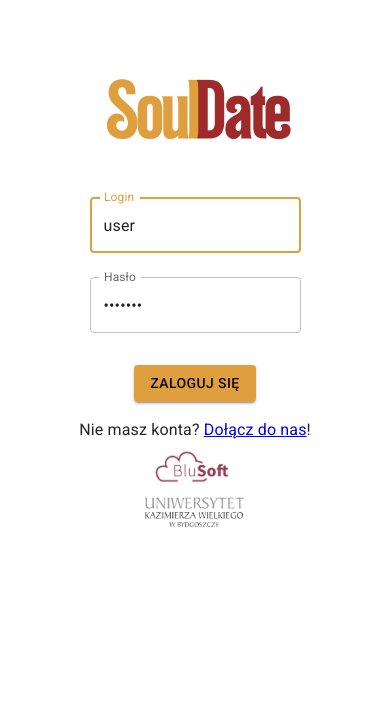
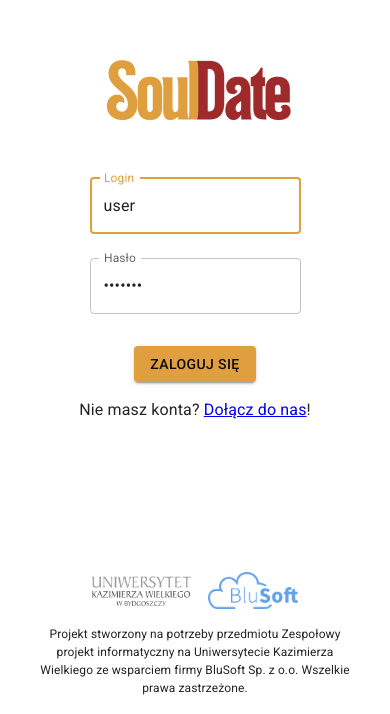
Before and after one commit to dawid-bobowski/souldate, a React (Vite) app: page /login in a window 390 px wide. Shown: the part 130-844 px from the top of the page. Built offline with nearby package versions, Linux system fonts and the light colour scheme; a web font is replaced by a local one.

Commit message:
Add mobile navbar and some general UI adjustments

```diff
--- /dev/null
+++ b/src/components/common/MobileNavbar.tsx
@@ -0,0 +1,47 @@
+import { useState } from 'react';
+import { Box } from '@mui/material';
+import MenuOpenIcon from '@mui/icons-material/MenuOpen';
+import Logo from '../../assets/souldate-logo.png';
+
+function MobileNavbar(): JSX.Element {
+  const [isOpen, setIsOpen] = useState<boolean>(false);
+
+  function handleMenuClick(): void {
+    setIsOpen(!isOpen);
+  }
+
+  return (
+    <Box
+      sx={{
+        display: { xs: 'flex', sm: 'none' },
+        alignItems: 'center',
+        justifyContent: 'space-between',
+        width: '100%',
+        height: '5rem',
+        position: 'fixed',
+        top: 0,
+        backgroundColor: 'common.white',
+      }}
+    >
+      <MenuOpenIcon
+        onClick={handleMenuClick}
+        sx={{
+          fontSize: 48,
+          marginLeft: 2,
+          color: 'common.secondary',
+        }}
+      />
+      <img
+        src={Logo}
+        width={150}
+        style={{
+          position: 'relative',
+          top: '0.25rem',
+          overflow: 'hidden',
+        }}
+      />
+    </Box>
+  );
+}
+
+export default MobileNavbar;
--- a/src/components/common/Tabs.tsx
+++ b/src/components/common/Tabs.tsx
@@ -13,7 +13,13 @@
 
   return (
     <>
-      <Box sx={{ padding: '12px 16px' }}>
+      <Box
+        sx={{
+          display: 'flex',
+          justifyContent: 'center',
+          padding: '12px 16px',
+        }}
+      >
         <Avatar
           variant='circular'
           src={`src/assets/users/${username}.jpg`}
--- a/src/components/common/TextInput.tsx
+++ /dev/null
@@ -1,17 +0,0 @@
-function TextInput(props: TextInputProps): JSX.Element {
-  const { type, value, setState } = props;
-
-  function handleChange(event: React.ChangeEvent<HTMLInputElement>) {
-    setState(event.target.value);
-  }
-
-  return (
-    <input
-      type={type}
-      value={value}
-      onChange={handleChange}
-    />
-  );
-}
-
-export default TextInput;
--- a/src/components/common/index.ts
+++ b/src/components/common/index.ts
@@ -1,5 +1,5 @@
 export { default as Footer } from './Footer';
 export { default as Navbar } from './Navbar';
 export { default as PageTitle } from './PageTitle';
-export { default as TextInput } from './TextInput';
+export { default as MobileNavbar } from './MobileNavbar';
 export { default as Tabs } from './Tabs';
--- a/src/components/layouts/SharedLayout.tsx
+++ b/src/components/layouts/SharedLayout.tsx
@@ -2,7 +2,7 @@
 import { Outlet } from 'react-router-dom';
 import { Grid, SwipeableDrawer } from '@mui/material';
 
-import { Navbar, Tabs } from '../common';
+import { MobileNavbar, Navbar, Tabs } from '../common';
 
 function SharedLayout(): JSX.Element {
   const [isOpen, setIsOpen] = useState<boolean>(false);
@@ -13,6 +13,7 @@
       sx={{ display: 'flex', flexDirection: 'row' }}
     >
       <Navbar />
+      <MobileNavbar />
       <SwipeableDrawer
         open={isOpen}
         anchor='left'
--- a/src/components/pages/Dashboard/index.tsx
+++ b/src/components/pages/Dashboard/index.tsx
@@ -63,7 +63,12 @@
             <Avatar sx={styles.socialIcon}>
               <InstagramIcon fontSize='large' />
             </Avatar>
-            <Avatar sx={styles.socialIcon}>
+            <Avatar
+              sx={{
+                ...styles.socialIcon,
+                backgroundColor: 'common.secondary',
+              }}
+            >
               <FacebookIcon fontSize='large' />
             </Avatar>
             <Avatar sx={styles.socialIcon}>
--- a/src/components/pages/Login.tsx
+++ b/src/components/pages/Login.tsx
@@ -8,7 +8,7 @@
 import LoginImage from '../../assets/jonathan-borba-couple.jpg';
 import Logo from '../../assets/souldate-logo.png';
 import Ukw from '../../assets/ukw-logo.png';
-import Blusoft from '../../assets/blusoft-logo.png';
+import BluSoft from '../../assets/blusoft-logo-2.png';
 import './Login.css';
 
 declare module '@mui/material/Button' {
@@ -151,14 +151,39 @@
             Nie masz konta? <Link to='/register'>Dołącz do nas</Link>!
           </Typography>
         </Box>
-        <img
-          src={Blusoft}
-          width={100}
-        />
-        <img
-          src={Ukw}
-          width={100}
-        />
+        <Box
+          sx={{
+            width: { xs: '90%', sm: 500 },
+            position: 'relative',
+            top: 150,
+            margin: '0 auto',
+          }}
+        >
+          <Box
+            sx={{
+              display: 'flex',
+              alignItems: 'center',
+              justifyContent: 'center',
+              gap: 2,
+            }}
+          >
+            <img
+              src={Ukw}
+              width={100}
+            />
+            <img
+              src={BluSoft}
+              width={90}
+            />
+          </Box>
+          <Typography
+            fontSize={12}
+            sx={{ padding: '0 1rem', marginTop: 2, textAlign: 'center' }}
+          >
+            Projekt stworzony na potrzeby przedmiotu Zespołowy projekt informatyczny na Uniwersytecie Kazimierza
+            Wielkiego ze wsparciem firmy BluSoft Sp. z o.o. Wszelkie prawa zastrzeżone.
+          </Typography>
+        </Box>
       </Grid>
     </Grid>
   );
```
Also changed, not shown: src/assets/blusoft-logo-2.png (added).
